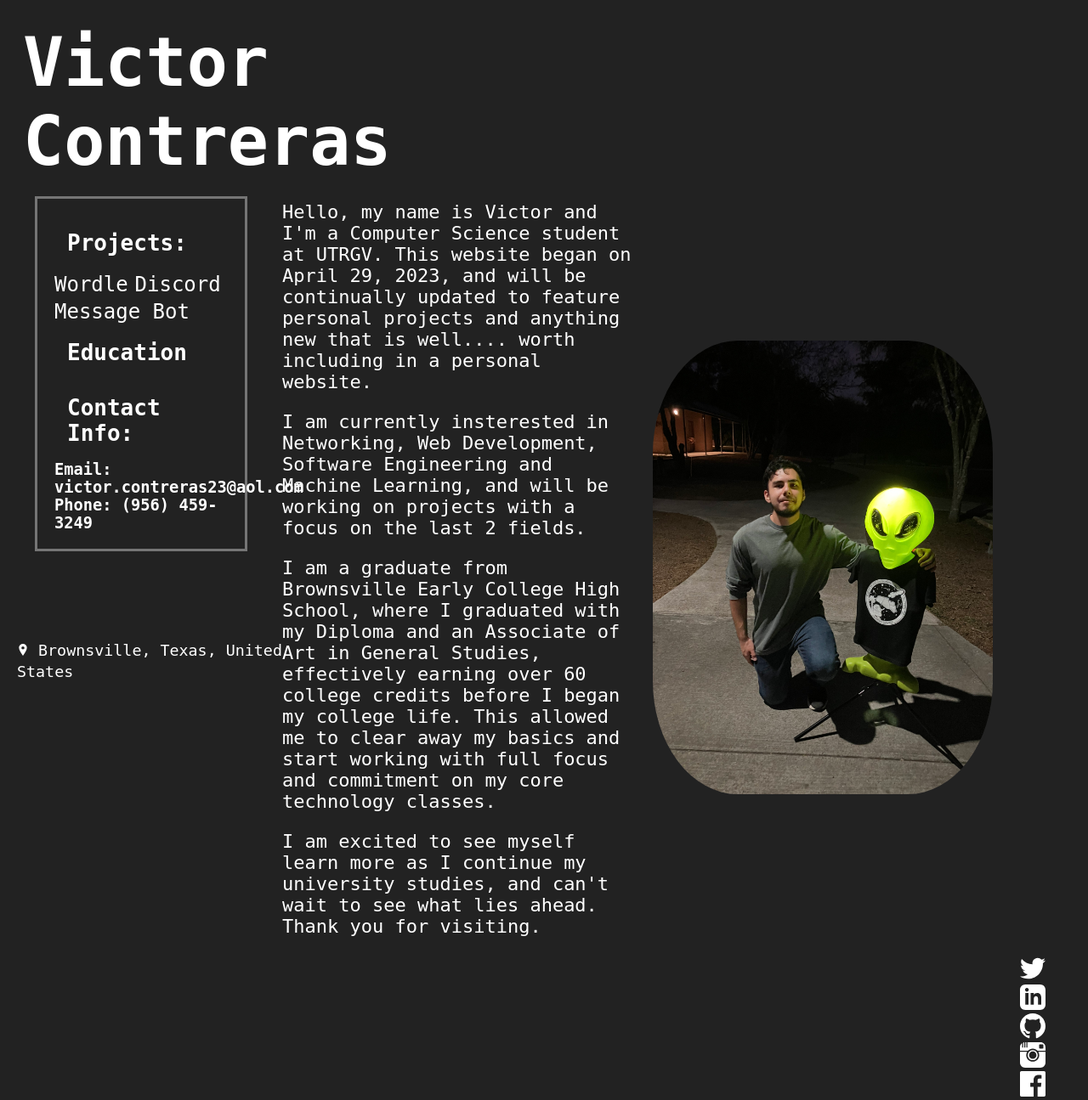
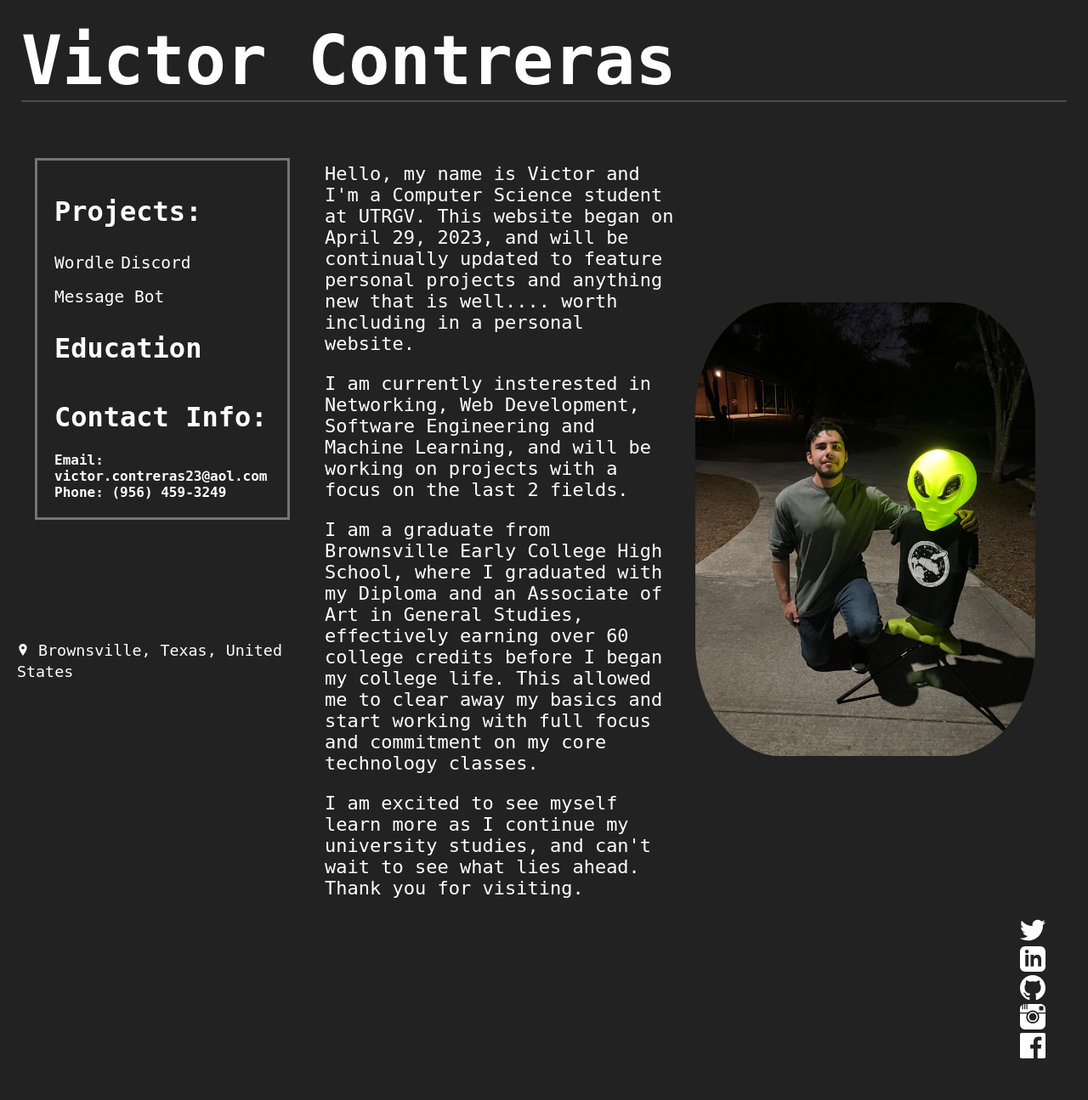
Before and after one commit to viccon23/PersonalSitePy, a Flask app: page / in a window 1280 px wide. Shown: the whole page at 85% size. After the commit the page ends 1246 px from the top, so only its background shows below. Run offline with Flask 3, Linux system fonts and the light colour scheme.

Commit message:
Wordle HTML Updated, UI Updated

```diff
--- a/static/basic.css
+++ b/static/basic.css
@@ -2,9 +2,7 @@
 This controls the body of the page
 You can use this to set the background color, margins, etc. as shown below
 */
-*{
-  border: 1px white;
-}
+
 html {
     background: rgb(34, 34, 34);
     height: 100%;
@@ -23,17 +21,17 @@ html {
 
 
     .FrontPageTitle {
-      padding: 2px;
-      width: 50%;
+      padding-bottom: 50px;
+      width: 100%;
       box-sizing: content-box;
       position: relative;
-      border: 2px rgb(44, 44, 44);
     }
     .FrontPageTitle h1 {
       font-family: monospace;
-      color: white;
+      color: #ffffff;
       font-size: 80px;
       margin: 0;
+      border-bottom: 2px solid rgb(75, 75, 75);
     }
 
 
@@ -85,7 +83,7 @@ html {
       font-family: monospace;
         margin: 1rem;
         border: 3px solid #757575;
-        width: 250px; /* set the width to 100% minus the width of the .sidebar */
+        width: 300px; /* set the width to 100% minus the width of the .sidebar */
         padding: 20px;
         box-sizing: border-box;
         height: relative; /* set the height of the box */
@@ -94,18 +92,19 @@ html {
         float: left;
       }
     .menu-link h1{
-      padding-left: 15px;
+      padding-left: 0px;
       color:#fff;
+      font-size: 2rem;
     }
     .menu-link h3{
       margin: 0px;
-      padding: 0px;
       color:#fff;
-      font-family: mono;
+      font-family: monospace;
+      font-size: 1rem;
     }
     .menu-link a{
-      font-size:1.5rem;
-      line-height: 2rem;
+      font-size:1.5em;
+      line-height: 2.5rem;
     }
     .footer {
         padding: 20px;
@@ -116,3 +115,9 @@ html {
         bottom: 0;
         left: 0;
     }
+
+    /* WORDLE PROJECT CSS */
+    .ProjectSummaryWordle p {
+      float: left;
+      width: 50%;
+    }
```
